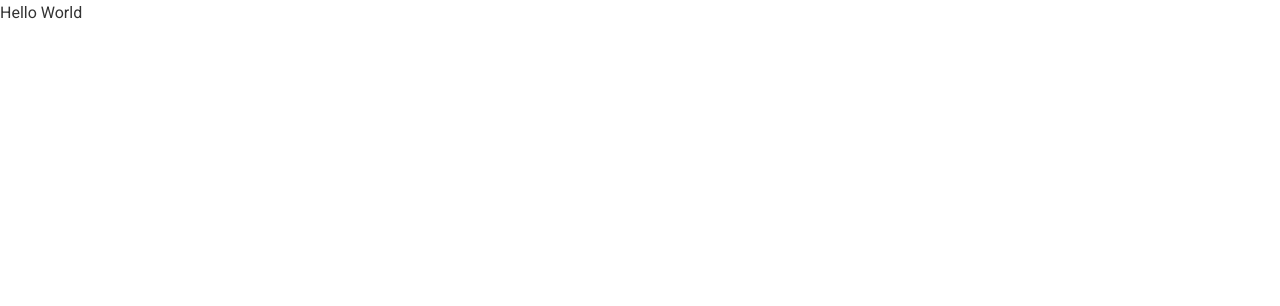
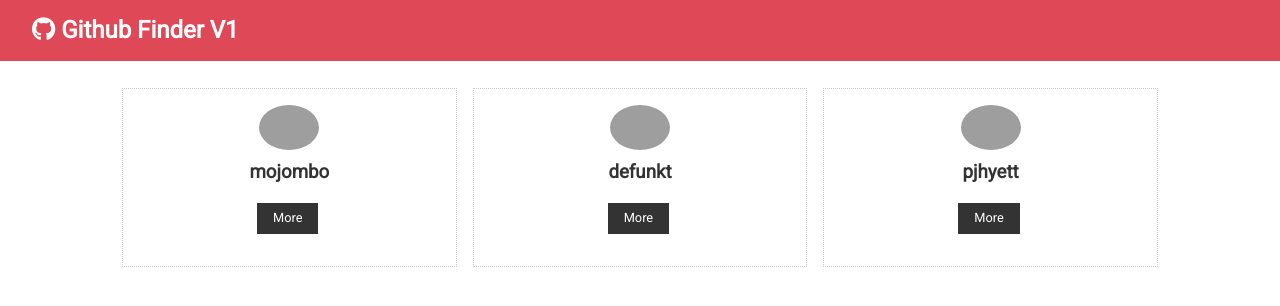
Before and after one commit to varunkverma/github-finder-v1, a React (Create React App) app: page / in a window 1280 px wide. Shown: the top 306 px of the page. Built offline with nearby package versions, Linux system fonts and the light colour scheme; grey boxes are pictures that could not be loaded.

Commit message:
Added two new components user-list and user-item and modified some styling

```diff
--- a/public/index.html
+++ b/public/index.html
@@ -12,7 +12,10 @@
     <link rel="apple-touch-icon" href="%PUBLIC_URL%/logo192.png" />
 
     <link rel="manifest" href="%PUBLIC_URL%/manifest.json" />
-
+    <script
+      src="https://kit.fontawesome.com/c0abbd1ffc.js"
+      crossorigin="anonymous"
+    ></script>
     <title>Github finder V1</title>
   </head>
   <body>
--- a/src/App.js
+++ b/src/App.js
@@ -1,10 +1,21 @@
 import React from "react";
+
+import Navbar from "./components/layout/navbar/Navbar.component";
+
+import UserList from "./components/users/user-list/user-list.component";
 
 import "./App.css";
 
 class App extends React.Component {
   render() {
-    return <div className="App">Hello World</div>;
+    return (
+      <div className="App">
+        <Navbar />
+        <div className="container">
+          <UserList />
+        </div>
+      </div>
+    );
   }
 }
 
--- /dev/null
+++ b/src/components/layout/navbar/Navbar.component.jsx
@@ -0,0 +1,26 @@
+import React, { Component } from "react";
+import PropTypes from "prop-types";
+
+class Navbar extends Component {
+  static defaultProps = {
+    title: "Github Finder V1",
+    icon: "fab fa-github"
+  };
+
+  static propTypes = {
+    title: PropTypes.string.isRequired,
+    icon: PropTypes.string.isRequired
+  };
+  render() {
+    console.log(this.props);
+    return (
+      <nav className="navbar bg-primary">
+        <h1>
+          <i className={this.props.icon} /> {this.props.title}
+        </h1>
+      </nav>
+    );
+  }
+}
+
+export default Navbar;
--- /dev/null
+++ b/src/components/users/user-item/user-item.component.jsx
@@ -0,0 +1,36 @@
+import React, { Component } from "react";
+
+class UserItem extends Component {
+  //   state = {
+  //     id: "1",
+  //     login: "mojombo",
+  //     avatar_url: "https://avatars0.githubusercontent.com/u/1?v=4",
+  //     html_url: "https://github.com/mojombo"
+  //   };
+
+  render() {
+    const { avatar_url, login, html_url } = this.props.user;
+    return (
+      <div className="card text-center">
+        <img
+          src={avatar_url}
+          alt=""
+          className="round-img"
+          style={{ width: "60px" }}
+        />
+        <h3>{login}</h3>
+        <div>
+          <a
+            href={html_url}
+            target="blank"
+            className="btn btn-dark btn-sm my-1"
+          >
+            More
+          </a>
+        </div>
+      </div>
+    );
+  }
+}
+
+export default UserItem;
--- /dev/null
+++ b/src/components/users/user-list/user-list.component.jsx
@@ -0,0 +1,46 @@
+import React, { Component } from "react";
+import UserItem from "../user-item/user-item.component";
+
+class UserList extends Component {
+  state = {
+    users: [
+      {
+        login: "mojombo",
+        id: 1,
+        avatar_url: "https://avatars0.githubusercontent.com/u/1?v=4",
+        html_url: "https://github.com/mojombo"
+      },
+      {
+        login: "defunkt",
+        id: 2,
+        avatar_url: "https://avatars0.githubusercontent.com/u/2?v=4",
+        html_url: "https://github.com/defunkt"
+      },
+      {
+        login: "pjhyett",
+        id: 3,
+        avatar_url: "https://avatars0.githubusercontent.com/u/3?v=4",
+        html_url: "https://github.com/pjhyett"
+      }
+    ]
+  };
+
+  render() {
+    const { users } = this.state;
+    return (
+      <div style={userListStyle}>
+        {users.map(user => (
+          <UserItem key={user.id} user={user} />
+        ))}
+      </div>
+    );
+  }
+}
+
+const userListStyle = {
+  display: "grid",
+  gridTemplateColumns: "repeat(3,1fr)",
+  gridGap: "1rem"
+};
+
+export default UserList;
```
